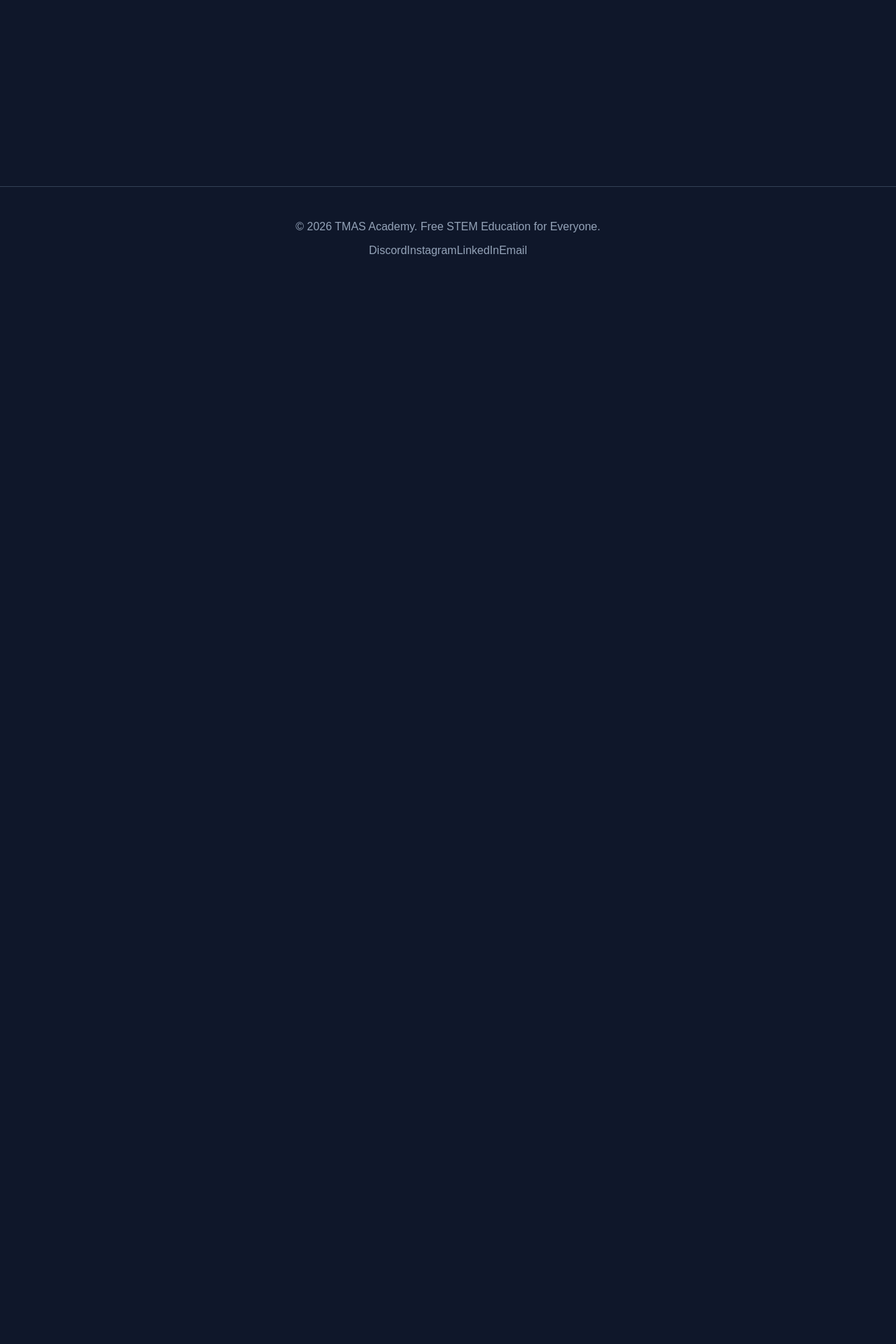
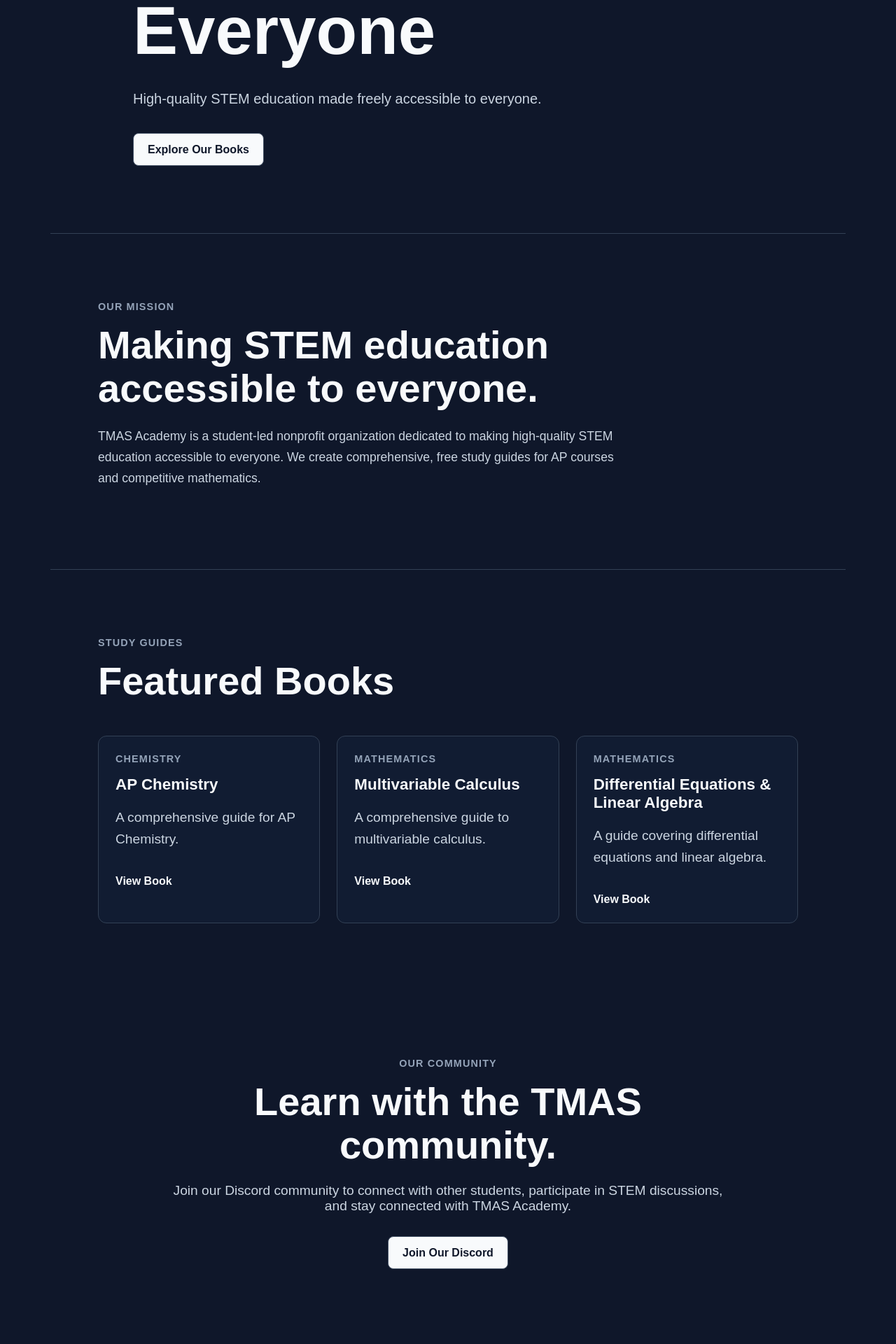
Before and after one commit to TMAS-Academy/tmasacademy.github.io, a React (Vite) app: page / in a window 1280 px wide. Shown: the part 460-2380 px from the top of the page at 70% size. Before the commit the page ends 859 px from the top, so only its background shows below. Built offline with nearby package versions, Linux system fonts and the light colour scheme.

Commit message:
feat: build homepage

```diff
--- a/src/App.tsx
+++ b/src/App.tsx
@@ -1,5 +1,10 @@
 import Navbar from './components/Navbar';
 import Footer from './components/Footer';
+
+import Hero from './sections/Hero';
+import Mission from './sections/Mission';
+import FeaturedBooks from './sections/FeaturedBooks';
+import CommunityCTA from './sections/CommunityCTA';
 
 function App() {
   return (
@@ -7,10 +12,10 @@
       <Navbar title="TMAS Academy" />
 
       <main>
-        <h1>Free STEM Education for Everyone</h1>
-        <p>
-          High-quality STEM resources made freely accessible to everyone.
-        </p>
+        <Hero />
+        <Mission />
+        <FeaturedBooks />
+        <CommunityCTA />
       </main>
 
       <Footer />
--- a/src/index.css
+++ b/src/index.css
@@ -88,3 +88,175 @@
 .footer-links a:hover {
   color: #ffffff;
 }
+
+.hero,
+.mission,
+.featured-books,
+.community-cta {
+  padding: 6rem 2rem;
+}
+
+.hero {
+  min-height: 70vh;
+
+  display: flex;
+  align-items: center;
+}
+
+.hero-content,
+.section-content {
+  width: 100%;
+  max-width: 1200px;
+  margin: 0 auto;
+}
+
+.hero-content {
+  max-width: 900px;
+}
+
+.hero-eyebrow,
+.section-eyebrow,
+.book-subject {
+  margin: 0 0 1rem;
+  color: #94a3b8;
+  font-size: 0.9rem;
+  font-weight: 700;
+  letter-spacing: 0.08em;
+  text-transform: uppercase;
+}
+
+.hero h1 {
+  max-width: 800px;
+  margin: 0;
+
+  font-size: clamp(3rem, 8vw, 6rem);
+  line-height: 1;
+}
+
+.hero-description {
+  max-width: 650px;
+  margin: 2rem 0;
+
+  color: #cbd5e1;
+  font-size: 1.25rem;
+  line-height: 1.7;
+}
+
+.hero-button,
+.cta-button {
+  display: inline-block;
+
+  padding: 0.85rem 1.25rem;
+
+  border: 1px solid #475569;
+  border-radius: 0.5rem;
+
+  background: #f8fafc;
+  color: #0f172a;
+
+  font-weight: 700;
+}
+
+.hero-button:hover,
+.cta-button:hover {
+  background: #cbd5e1;
+}
+
+.mission {
+  border-top: 1px solid #334155;
+  border-bottom: 1px solid #334155;
+}
+
+.section-content {
+  max-width: 1000px;
+}
+
+.section-content h2 {
+  max-width: 800px;
+  margin: 0 0 1.5rem;
+
+  font-size: clamp(2rem, 5vw, 3.5rem);
+  line-height: 1.1;
+}
+
+.section-content > p:last-child {
+  max-width: 750px;
+
+  color: #cbd5e1;
+  font-size: 1.1rem;
+  line-height: 1.7;
+}
+
+.book-grid {
+  display: grid;
+  grid-template-columns: repeat(3, 1fr);
+  gap: 1.5rem;
+
+  margin-top: 3rem;
+}
+
+.book-card {
+  padding: 1.5rem;
+
+  border: 1px solid #334155;
+  border-radius: 0.75rem;
+  background: #111c32;
+}
+
+.book-card h3 {
+  margin: 0 0 1rem;
+
+  font-size: 1.4rem;
+}
+
+.book-card p:not(.book-subject) {
+  color: #cbd5e1;
+  line-height: 1.6;
+}
+
+.book-card a {
+  display: inline-block;
+  margin-top: 1rem;
+
+  color: #f8fafc;
+  font-weight: 700;
+}
+
+.book-card a:hover {
+  text-decoration: underline;
+}
+
+.community-cta {
+  text-align: center;
+}
+
+.community-cta .section-content {
+  max-width: 800px;
+}
+
+.community-cta .section-content > p:last-of-type {
+  margin-left: auto;
+  margin-right: auto;
+  margin-bottom: 2rem;
+}
+
+@media (max-width: 768px) {
+  .navbar-links {
+    gap: 0.75rem;
+  }
+
+  nav {
+    padding: 1rem;
+  }
+
+  .hero,
+  .mission,
+  .featured-books,
+  .community-cta {
+    padding: 4rem 1.25rem;
+  }
+
+  .book-grid {
+    grid-template-columns: 1fr;
+  }
+}
--- /dev/null
+++ b/src/sections/CommunityCTA.tsx
@@ -0,0 +1,28 @@
+function CommunityCTA() {
+  return (
+    <section className="community-cta">
+      <div className="section-content">
+        <p className="section-eyebrow">Our Community</p>
+
+        <h2>Learn with the TMAS community.</h2>
+
+        <p>
+          Join our Discord community to connect with other students,
+          participate in STEM discussions, and stay connected with TMAS
+          Academy.
+        </p>
+
+        <a
+          href="YOUR_ACTUAL_DISCORD_URL"
+          target="_blank"
+          rel="noreferrer"
+          className="cta-button"
+        >
+          Join Our Discord
+        </a>
+      </div>
+    </section>
+  );
+}
+
+export default CommunityCTA;
--- /dev/null
+++ b/src/sections/FeaturedBooks.tsx
@@ -0,0 +1,51 @@
+interface Book {
+  title: string;
+  subject: string;
+  description: string;
+}
+
+function FeaturedBooks() {
+  const books: Book[] = [
+    {
+      title: 'AP Chemistry',
+      subject: 'Chemistry',
+      description: 'A comprehensive guide for AP Chemistry.',
+    },
+    {
+      title: 'Multivariable Calculus',
+      subject: 'Mathematics',
+      description: 'A comprehensive guide to multivariable calculus.',
+    },
+    {
+      title: 'Differential Equations & Linear Algebra',
+      subject: 'Mathematics',
+      description: 'A guide covering differential equations and linear algebra.',
+    },
+  ];
+
+  return (
+    <section className="featured-books">
+      <div className="section-content">
+        <p className="section-eyebrow">Study Guides</p>
+
+        <h2>Featured Books</h2>
+
+        <div className="book-grid">
+          {books.map((book) => (
+            <article className="book-card" key={book.title}>
+              <p className="book-subject">{book.subject}</p>
+
+              <h3>{book.title}</h3>
+
+              <p>{book.description}</p>
+
+              <a href="/books">View Book</a>
+            </article>
+          ))}
+        </div>
+      </div>
+    </section>
+  );
+}
+
+export default FeaturedBooks;
--- /dev/null
+++ b/src/sections/Hero.tsx
@@ -0,0 +1,21 @@
+function Hero() {
+  return (
+    <section className="hero">
+      <div className="hero-content">
+        <p className="hero-eyebrow">TMAS Academy</p>
+
+        <h1>Free STEM Education for Everyone</h1>
+
+        <p className="hero-description">
+          High-quality STEM education made freely accessible to everyone.
+        </p>
+
+        <a href="/books" className="hero-button">
+          Explore Our Books
+        </a>
+      </div>
+    </section>
+  );
+}
+
+export default Hero;
--- /dev/null
+++ b/src/sections/Mission.tsx
@@ -0,0 +1,20 @@
+function Mission() {
+  return (
+    <section className="mission">
+      <div className="section-content">
+        <p className="section-eyebrow">Our Mission</p>
+
+        <h2>Making STEM education accessible to everyone.</h2>
+
+        <p>
+          TMAS Academy is a student-led nonprofit organization dedicated to
+          making high-quality STEM education accessible to everyone. We create
+          comprehensive, free study guides for AP courses and competitive
+          mathematics.
+        </p>
+      </div>
+    </section>
+  );
+}
+
+export default Mission;
```
